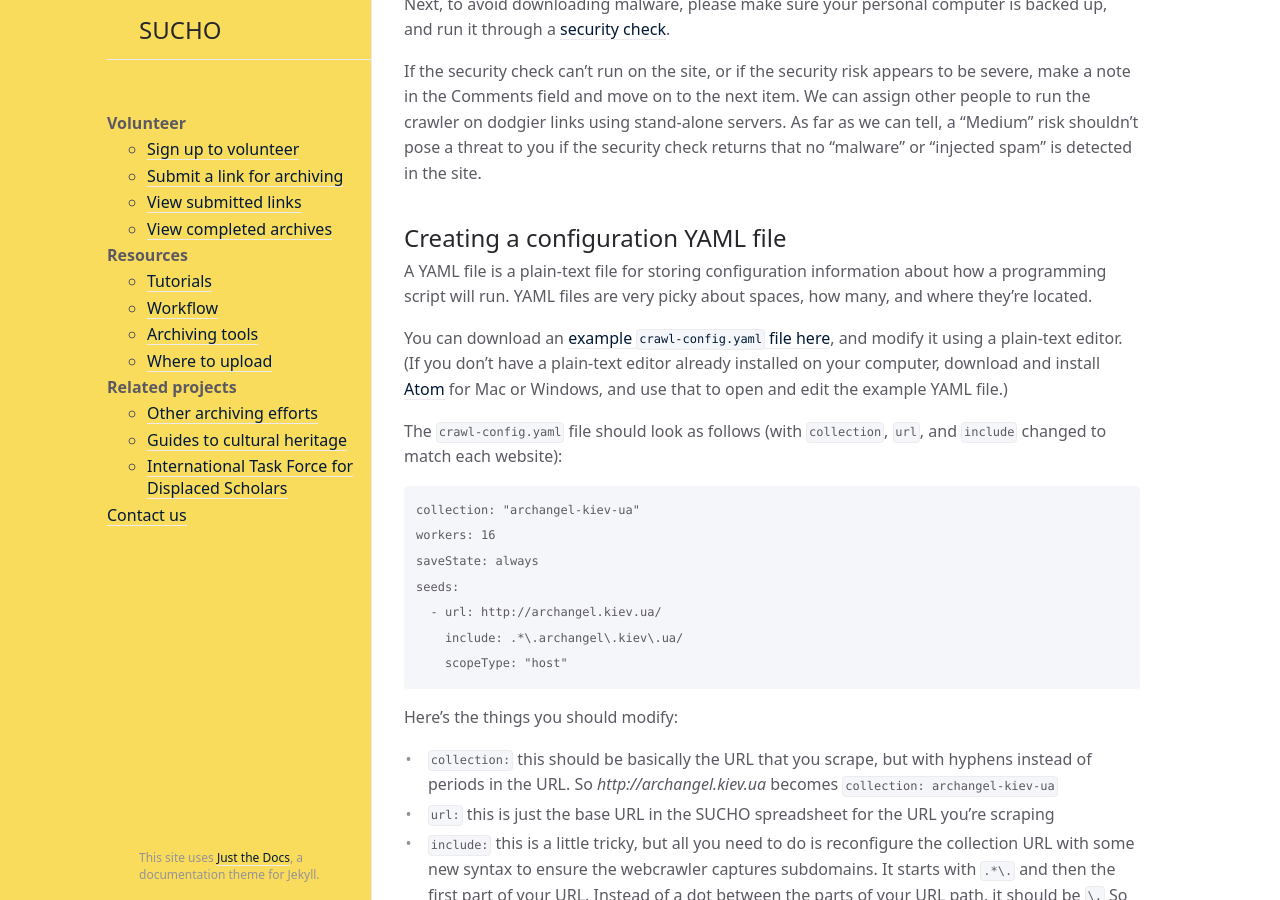
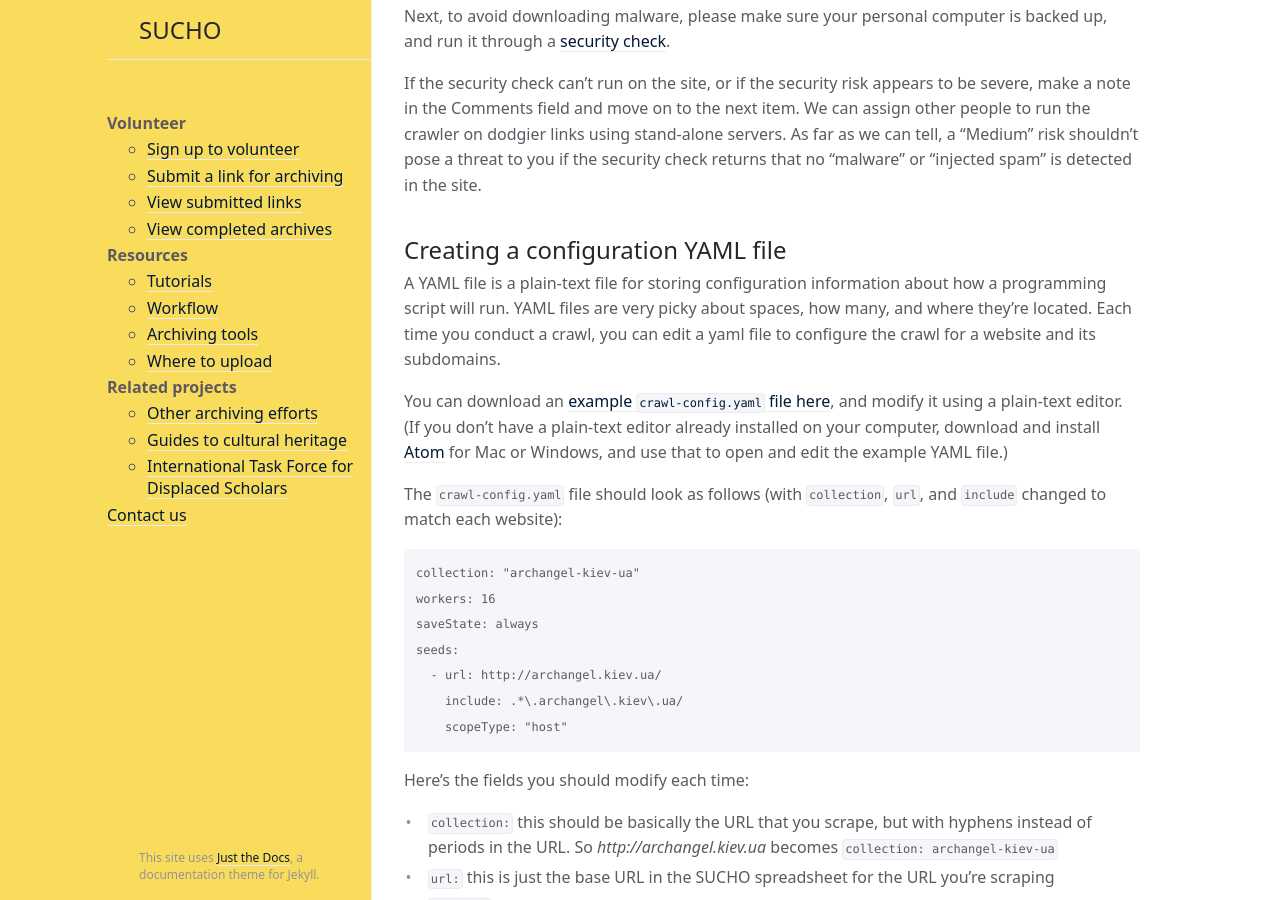
Before and after one commit to sucho-archiving/sucho-archiving.github.io, a Jekyll site: the page built from browsertrix.md, in a window 1280 px wide and 900 px high, scrolled down 1955 px. Built offline with Jekyll 4.4.1, drawn with Linux system fonts in a browser that asks for light colours.

Commit message:
Update browsertrix.md

````diff
--- a/browsertrix.md
+++ b/browsertrix.md
@@ -31,7 +33,7 @@ Once Docker is installed, as it loads you should see a sort of whale-with-flicke
 
 If you want to speed up Docker, you can look at advanced options to change how it uses computing resources. On Mac, go to 'Settings,' 'Resources,' and increase CPU usage, Memory, and other features. On Windows, these edits need to be made to the .wslconfig file.
 
-## Launching the command line
+### Launching the command line
 Now that Docker is running, we can set up the web crawler from the command line.
 
 *For Macs*: go to *Applications > Utilities > Terminal*.
@@ -59,7 +61,7 @@ Next, to avoid downloading malware, please make sure your personal computer is b
 If the security check can't run on the site, or if the security risk appears to be severe, make a note in the Comments field and move on to the next item. We can assign other people to run the crawler on dodgier links using stand-alone servers. As far as we can tell, a "Medium" risk shouldn't pose a threat to you if the security check returns that no "malware" or "injected spam" is detected in the site.
 
 ## Creating a configuration YAML file
-A YAML file is a plain-text file for storing configuration information about how a programming script will run. YAML files are very picky about spaces, how many, and where they're located.
+A YAML file is a plain-text file for storing configuration information about how a programming script will run. YAML files are very picky about spaces, how many, and where they're located. Each time you conduct a crawl, you can edit a yaml file to configure the crawl for a website and its subdomains.
 
 You can download an [example `crawl-config.yaml` file here](crawl-config.yaml), and modify it using a plain-text editor. (If you don't have a plain-text editor already installed on your computer, download and install [Atom](https://atom.io/) for Mac or Windows, and use that to open and edit the example YAML file.)
 
@@ -75,7 +77,7 @@ seeds:
     scopeType: "host"
 ```
 
-Here's the things you should modify:
+Here's the fields you should modify each time:
 
 * `collection:` this should be basically the URL that you scrape, but with hyphens instead of periods in the URL. So *http://archangel.kiev.ua* becomes `collection: archangel-kiev-ua`
 * `url:` this is just the base URL in the SUCHO spreadsheet for the URL you're scraping
````
Also changed, not shown: other parts of browsertrix.md (+4 -2 lines).
